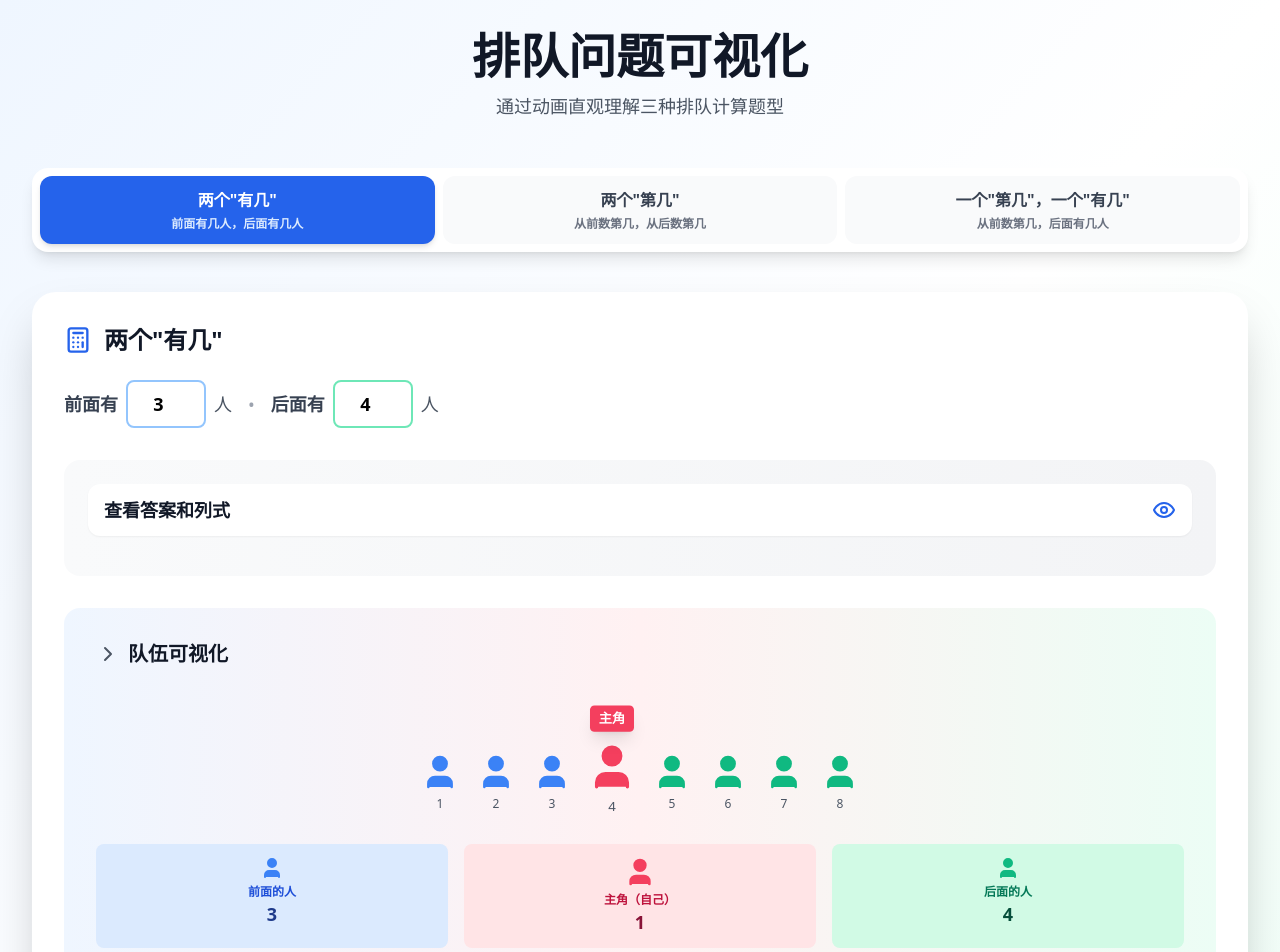
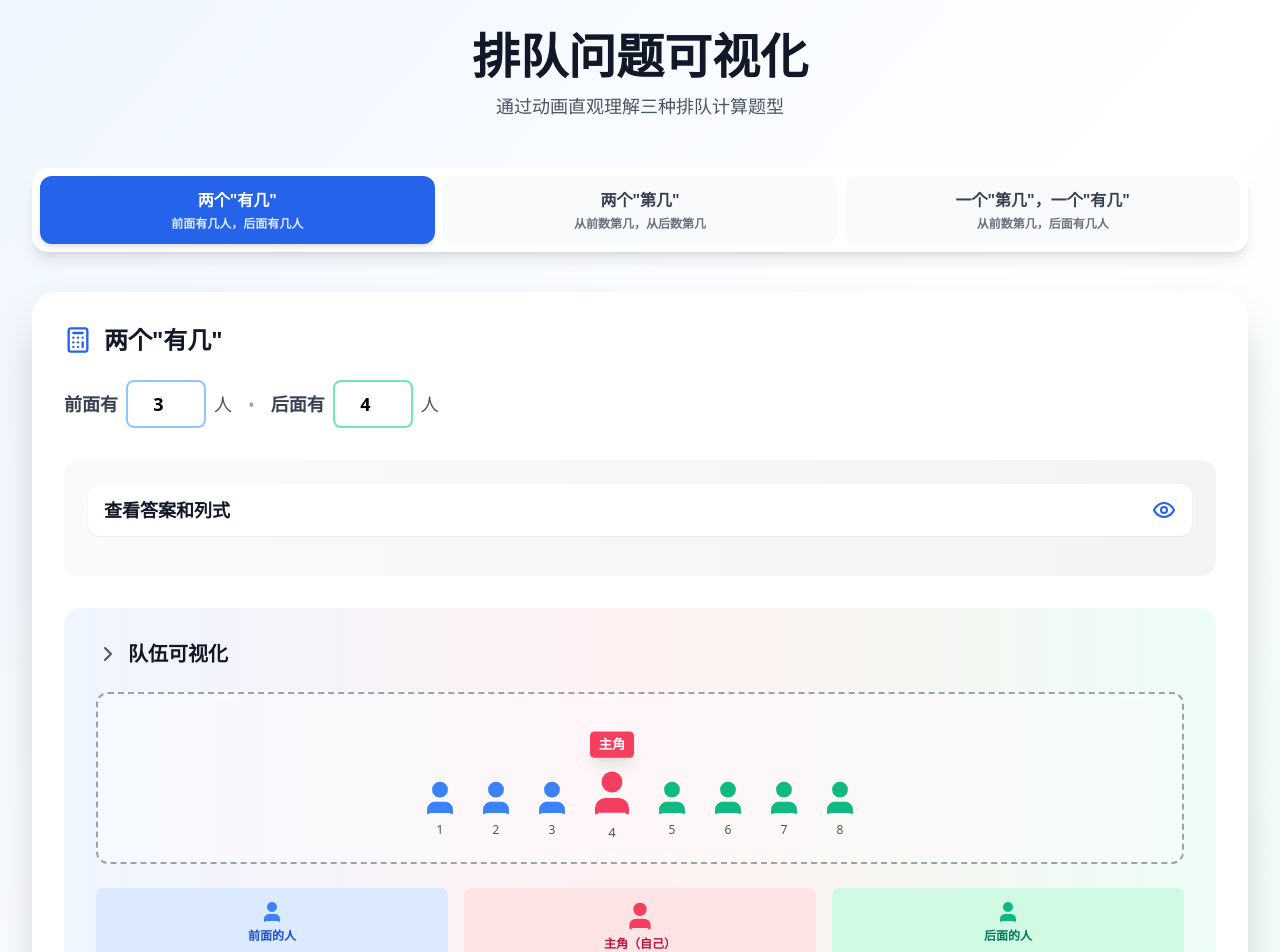
Before and after one commit to bushkarl/kidqueue, a React (Vite) app: page / in a window 1280 px wide. Shown: the top 952 px of the page. Built offline with nearby package versions, Linux system fonts and the light colour scheme.

Commit message:
Updated App.tsx

```diff
--- a/src/App.tsx
+++ b/src/App.tsx
@@ -256,11 +256,13 @@ function App() {
               <h3 className="text-xl font-bold text-gray-900">队伍可视化</h3>
             </div>
 
-            <div className="flex flex-wrap items-end justify-center gap-3 sm:gap-4 min-h-[120px]">
-              {renderQueue()}
+            <div className="border-2 border-dashed border-gray-400 rounded-xl bg-white/40 backdrop-blur-sm p-6 mb-6">
+              <div className="flex flex-wrap items-end justify-center gap-3 sm:gap-4 min-h-[120px]">
+                {renderQueue()}
+              </div>
             </div>
 
-            <div className="grid grid-cols-3 gap-4 mt-8">
+            <div className="grid grid-cols-3 gap-4">
               <div className="bg-blue-100 rounded-lg p-3 text-center">
                 <User size={24} className="text-blue-500 mx-auto mb-1" fill="currentColor" />
                 <p className="text-xs font-semibold text-blue-700">前面的人</p>
```
